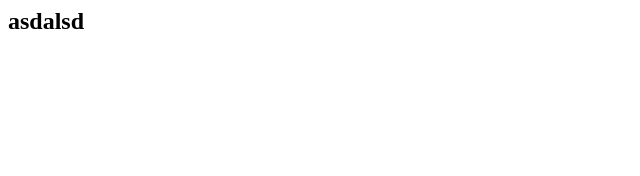
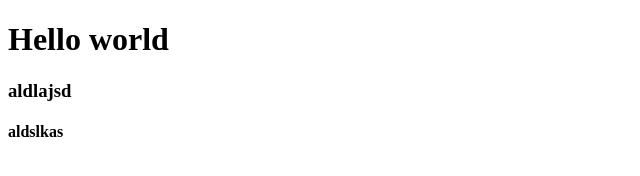
Before and after one commit to NoTimeToDie-debug/VUS_Web, a plain HTML site: page index.html in a window 1280 px wide. Shown: the whole page, without its empty margins (0-640 px from the left). Drawn offline with Linux system fonts and the light colour scheme.

Commit message:
Update index.html
test2

```diff
--- a/index.html
+++ b/index.html
@@ -1 +1,12 @@
-<h2>asdalsd</h2>
+<!DOCTYPE html>
+<html lang="en" dir="ltr">
+  <head>
+    <meta charset="utf-8">
+    <title></title>
+  </head>
+  <body>
+    <h1>Hello world</h1>
+    <h3>aldlajsd</h3>
+    <h4>aldslkas</h4>
+  </body>
+</html>
```
